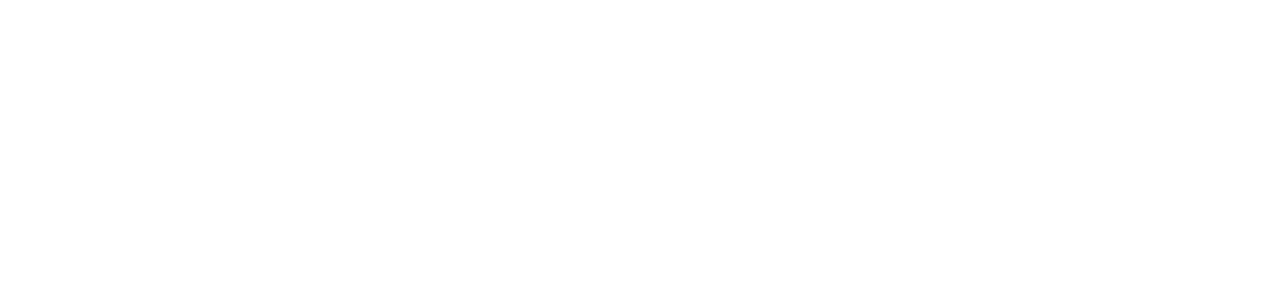
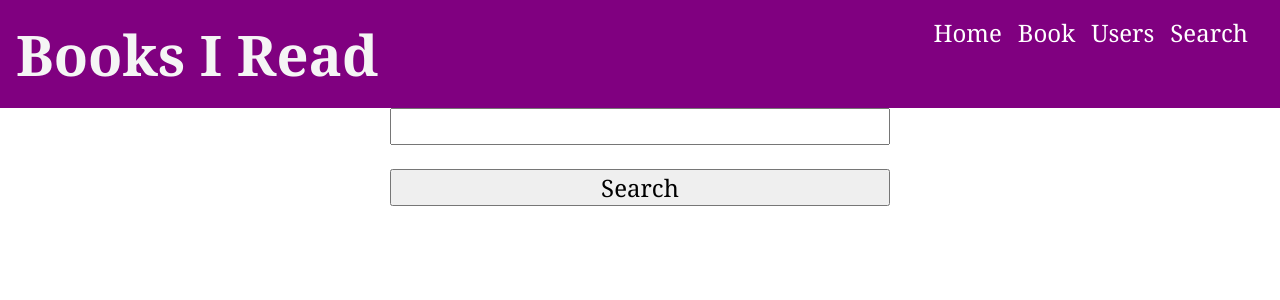
Before and after one commit to edulange/books-i-read, a React (Vite) app: page /search in a window 1280 px wide. Shown: the top 300 px of the page. Built offline with nearby package versions, Linux system fonts and the light colour scheme.

Commit message:
connecting the API

```diff
--- a/package.json
+++ b/package.json
@@ -11,6 +11,7 @@
   },
   "dependencies": {
     "@reduxjs/toolkit": "^2.2.3",
+    "axios": "^1.6.8",
     "react": "^18.2.0",
     "react-dom": "^18.2.0",
     "react-redux": "^9.1.2",
--- a/src/App.jsx
+++ b/src/App.jsx
@@ -4,6 +4,7 @@
 import { Routes, Route } from 'react-router-dom'
 import AddBookForm from './features/books/AddBookForm'
 import UsersList from './features/users/UsersList'
+import BookSearch from './features/books/BookSearch'
 
 function App() {
 	return (
@@ -13,6 +14,9 @@
 
 				<Route path='book'>
 					<Route index element={<AddBookForm />} />
+				</Route>
+				<Route path='search'>
+					<Route index element={<BookSearch />} />
 				</Route>
 
 				<Route path='user'>
--- a/src/components/Header.jsx
+++ b/src/components/Header.jsx
@@ -4,12 +4,13 @@
 
     return (
         <header className="Header">
-            <h1>BookRedux</h1>
+            <h1>Books I Read</h1>
             <nav>
                 <ul>
                     <li><Link to="/">Home</Link></li>
                     <li><Link to="book">Book</Link></li>
                     <li><Link to='user'>Users</Link></li>
+                    <li><Link to='search'>Search</Link></li>
                 </ul>
             </nav>
         </header>
--- a/src/features/books/AddBookForm.jsx
+++ b/src/features/books/AddBookForm.jsx
@@ -3,6 +3,8 @@
 
 import { bookAdded } from "./booksSlice"
 import { selectAllUsers } from "../users/usersSlice"
+
+
 
 const AddBookForm = () => {
   const dispatch = useDispatch()
--- /dev/null
+++ b/src/features/books/BookSearch.jsx
@@ -0,0 +1,42 @@
+import React, { useState } from 'react'
+import axios from 'axios'
+
+function BookSearch() {
+	const [query, setQuery] = useState('')
+	const [booksSearched, setBooksSearched] = useState([])
+
+	const API_KEY = 'AIzaSyBvNISArxveorwGdJGbiVl1xpg-SXpW3Fc'
+
+	const handleChange = (event) => {
+		setQuery(event.target.value)
+	}
+
+	const handleSubmit = async (event) => {
+		event.preventDefault()
+		try {
+			const response = await axios.get(
+				`https://www.googleapis.com/books/v1/volumes?q=${query}&key=${API_KEY}`
+			)
+			setBooksSearched(response.data.items)
+            console.log(response.data.items)
+		} catch (error) {
+			console.error('Error fetching books:', error)
+		}
+	}
+
+	return (
+		<div>
+			<form onSubmit={handleSubmit}>
+				<input type='text' value={query} onChange={handleChange} />
+				<button type='submit'>Search</button>
+			</form>
+			<ul>
+				{booksSearched.map((book) => (
+					<li key={book.id}>{book.volumeInfo.title}</li>
+				))}
+			</ul>
+		</div>
+	)
+}
+
+export default BookSearch
```
Also changed, not shown: 1 other file (tests, documents, lock files or other folders).
